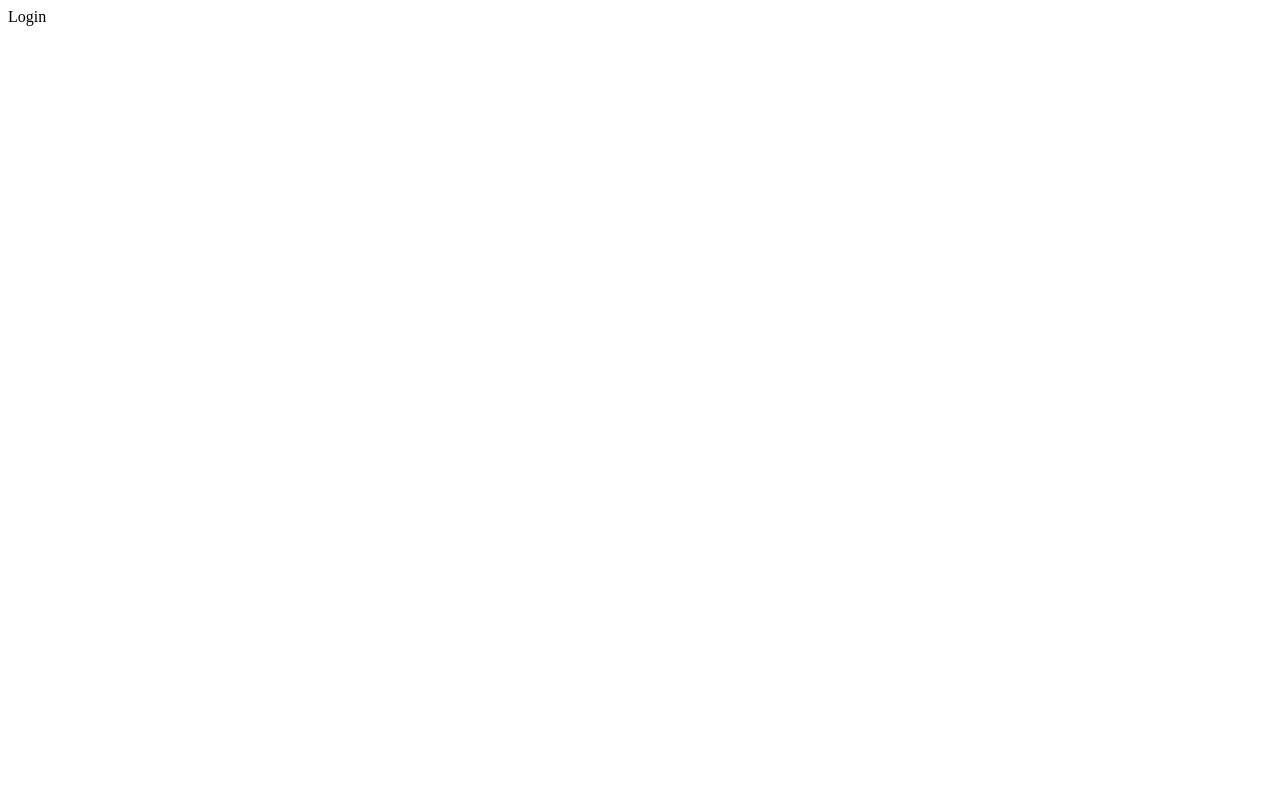
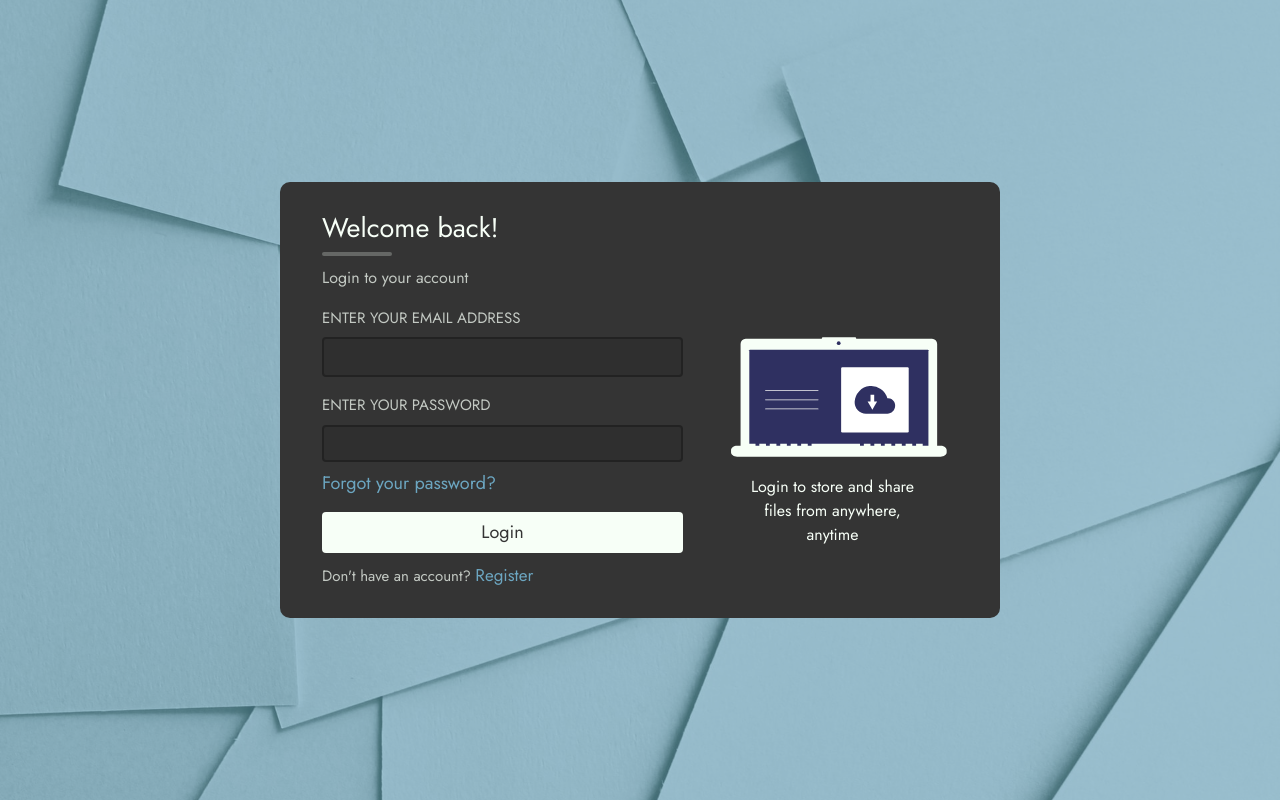
Before and after one commit to OptimalLearner/ShareBytes, a Flask app: page /login in a window 1280 px wide. Before the commit the page is almost empty. Run offline with Flask 2, Linux system fonts and the light colour scheme; some libraries are stand-ins or nearby versions.

Commit message:
Login Page UI Completed

```diff
--- a/app.py
+++ b/app.py
@@ -22,7 +22,7 @@ def index():
 # Displays login page
 @app.route('/login')
 def login():
-    return 'Login'
+    return render_template('login.html', title='ShareBytes | Login')
 
 # Displays register page
 @app.route('/get-started')
--- a/static/css/styles.css
+++ b/static/css/styles.css
@@ -16,12 +16,12 @@ body {
     background-color: #343434;
     width: 100% !important;
 }
-.navbar-brand {
+.navbar-brand, .navbar-brand-extra {
     font-family: 'Acme', sans-serif;
     font-size: 35px;
     color: #F7FFF7;
 }
-.navbar-brand span {
+.navbar-brand span, .navbar-brand-extra span {
     color: #6CA6C1;
     font-weight: bolder;
 }
@@ -408,3 +408,129 @@ footer .footer-bottom-container {
         font-size: 19px;
     }
 }
+/*************************************************/
+/**********      Login Page Styles      **********/
+/*************************************************/
+/**********   Login Page Desktop View   **********/
+.navbar-brand-extra {
+    position: absolute;
+    top: 2%;
+    left: 50%;
+    transform: translateX(-50%);
+    font-size: 40px;
+}
+.login-container {
+    width: 100vw;
+    min-height: 100vh;
+    background: url("../images/login-background-img.jpg") no-repeat center center;
+    background-size: cover;
+}
+.login-container-overlay {
+    position: absolute;
+    top: 0;
+    left: 0;
+    width: 100%;
+    height: 100%;
+    background-color: #6CA6C1;
+    opacity: 0.6;
+}
+.login-form-container {
+    position: relative;
+    width: 720px;
+    background-color: #343434;
+    color: #F7FFF7;
+    border-radius: 10px;
+    padding: 30px;
+}
+.login-vector-container {
+    width: 260px;
+    height: 260px;
+    background: url('../images/login-form-img.svg') no-repeat;
+    background-size: cover;
+}
+.login-vector-message {
+    position: absolute;
+    top: 70%;
+}
+.hr5 {
+    margin: 5px 0 10px;
+    width: 70px;
+    border: 2px solid #F7FFF7;
+    background-color: #F7FFF7;
+    border-radius: 5px;
+}
+.login-form-container h3 {
+    font-size: 27px;
+}
+.login-form-container .login-message {
+    color: #F7FFF7BB;
+    font-size: 16px;
+}
+.login-form-container label {
+    color: #F7FFF7BB;
+    font-size: 15px;
+}
+.login-form-container .forgot-password-message {
+    color: #6CA6C1;
+    font-size: 18px;
+    cursor: pointer;
+    margin: 5px 0;
+}
+.login-form-container .login-btn {
+    background-color: #F7FFF7;
+    color: #343434;
+    width: 100%;
+    margin: 10px 0;
+    font-size: 18px;
+}
+.login-form-container .login-btn:hover {
+    background-color: #6CA6C1;
+    color: #F7FFF7;
+}
+.login-form-container .no-account-message {
+    color: #F7FFF7BB;
+    font-size: 15px;
+}
+.login-form-container .no-account-message span {
+    color: #6CA6C1;
+    font-size: 17px;
+    cursor: pointer;
+}
+.login-form-container .forgot-password-message:hover, .login-form-container .no-account-message span:hover {
+    text-decoration: underline;
+}
+#login-email, #login-password {
+    background-color: #2F2F2F;
+    border: 2px solid #222;
+    color: #F7FFF7BB;
+}
+#login-password {
+    font: large Verdana, sans-serif;
+    letter-spacing: 1px;
+}
+/**********   Login Page Tablet View    **********/
+@media only screen and (max-width: 761px) {
+    .hr5 {
+        margin: 5px auto 10px;
+    }
+}
+/**********   Login Page Mobile View    **********/
+@media only screen and (max-width: 641px) {
+    .login-container {
+        background: #343434;
+    }
+    .login-container-overlay {
+        display: none;
+    }
+    .login-form-container {
+        width: 100%;
+        padding: 20px;
+    }
+    .hr5 {
+        margin: 5px auto 10px;
+    }
+    .login-form-container .login-message {
+        font-size: 17px;
+        margin-bottom: 35px;
+    }
+}
--- /dev/null
+++ b/templates/login.html
@@ -0,0 +1,33 @@
+{% extends "base.html" %}
+
+{% block content %}
+    <div class="login-container-overlay"></div>
+    <div class="login-container d-flex justify-content-center align-items-center default-font flex-column">
+        <span class="navbar-brand-extra text-center d-block d-md-none"> <span>S</span>hare<span>B</span>ytes </span>
+
+        <div class="row login-form-container">
+            <div class="col-lg-7 login-form-left">
+                <h3 class="text-center text-md-start"> Welcome back! </h3>
+                <hr class="hr5" />
+                <p class="login-message text-center text-md-start"> Login to your account </p>
+                <form>
+                    <div class="mb-3">
+                        <label for="login-email" class="form-label">ENTER YOUR EMAIL ADDRESS</label>
+                        <input type="email" class="form-control" id="login-email">
+                    </div>
+                    <div class="mb-2">
+                        <label for="login-password" class="form-label">ENTER YOUR PASSWORD</label>
+                        <input type="password" class="form-control" id="login-password">
+                    </div>
+                    <p class="forgot-password-message"> Forgot your password? </p>
+                    <button type="button" class="btn btn-block login-btn"> Login </button>
+                    <p class="no-account-message mb-0"> Don't have an account? <span>Register</span> </p>
+                </form>
+            </div>
+            <div class="col-lg-5 login-form-right d-none d-lg-flex justify-content-center align-items-center flex-column position-relative">
+                <div class="login-vector-container"></div>
+                <p class="text-center px-5 login-vector-message"> Login to store and share files from anywhere, anytime </p>
+            </div>
+        </div>
+    </div>
+{% endblock %}
```
Also changed, not shown: static/images/login-background-img.jpg (added), static/images/login-form-img.svg (added).
